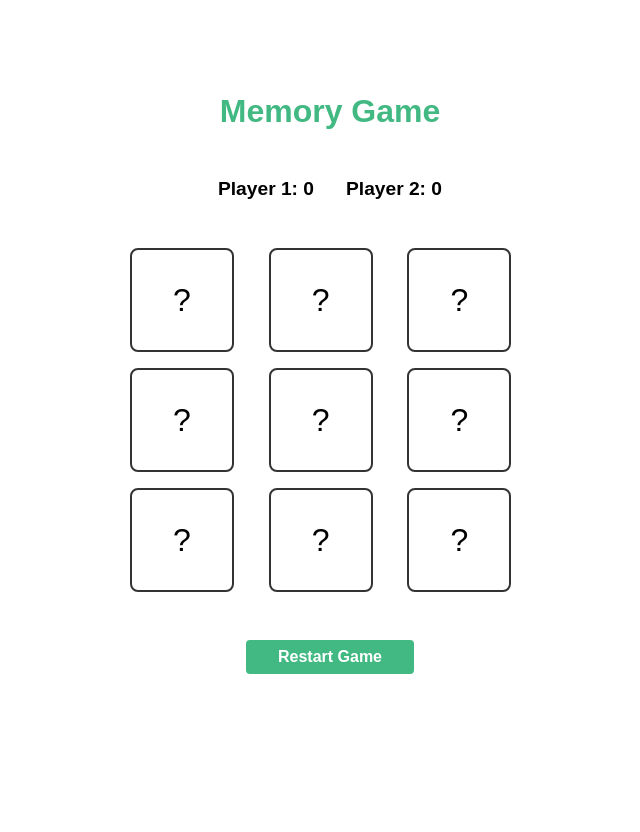
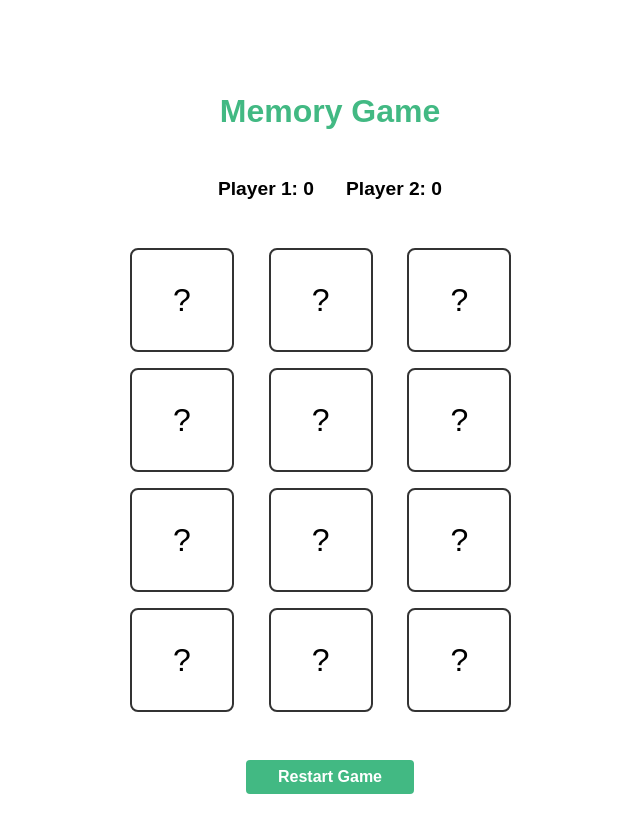
Before and after one commit to bruteforce774/memory-game, a Vue app: page / in a window 1280 px wide. Shown: the top 832 px of the page, without its empty margins (310-950 px from the left). Before the commit the page ends 800 px from the top, so only its background shows below. Built offline with nearby package versions, Linux system fonts and the light colour scheme; the HTML template or start-up script is replaced by a standard one.

Commit message:
use emoji pairs

```diff
--- a/src/components/GameBoard.vue
+++ b/src/components/GameBoard.vue
@@ -6,12 +6,15 @@ const cards = ref([
   { id: 1, emoji: '🎈', isOpen: false },
   { id: 2, emoji: '🍎', isOpen: false },
   { id: 3, emoji: '🍋', isOpen: false },
-  { id: 4, emoji: '🍓', isOpen: false },
+  { id: 4, emoji: '🍉', isOpen: false },
   { id: 5, emoji: '🍉', isOpen: false },
   { id: 6, emoji: '🍇', isOpen: false },
-  { id: 7, emoji: '🍒', isOpen: false },
-  { id: 8, emoji: '🥝', isOpen: false },
-  { id: 9, emoji: '🍌', isOpen: false }
+  { id: 7, emoji: '🥝', isOpen: false },
+  { id: 8, emoji: '🍋', isOpen: false },
+  { id: 9, emoji: '🍎', isOpen: false },
+  { id: 10, emoji: '🥝', isOpen: false },
+  { id: 11, emoji: '🍇', isOpen: false },
+  { id: 12, emoji: '🎈', isOpen: false },
 ])
 
 function handleCardOpened(id: number) {
```
